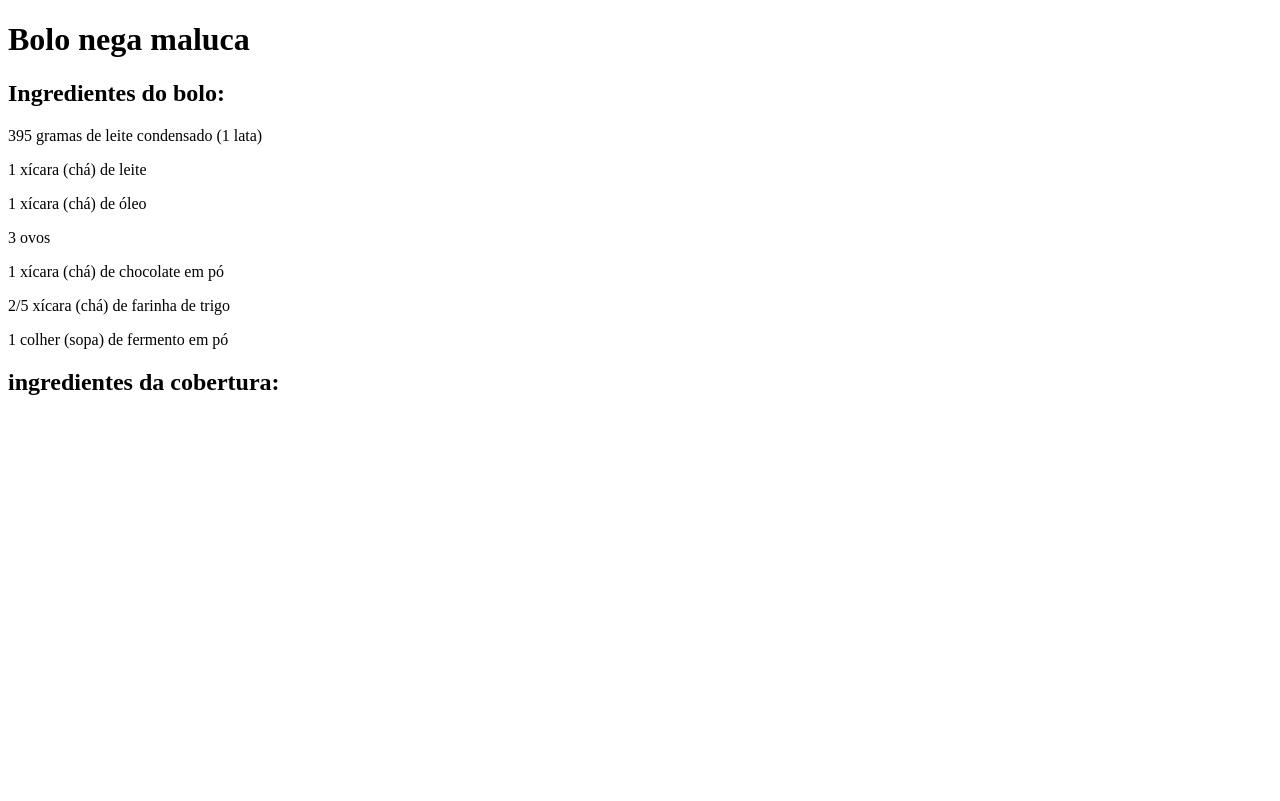
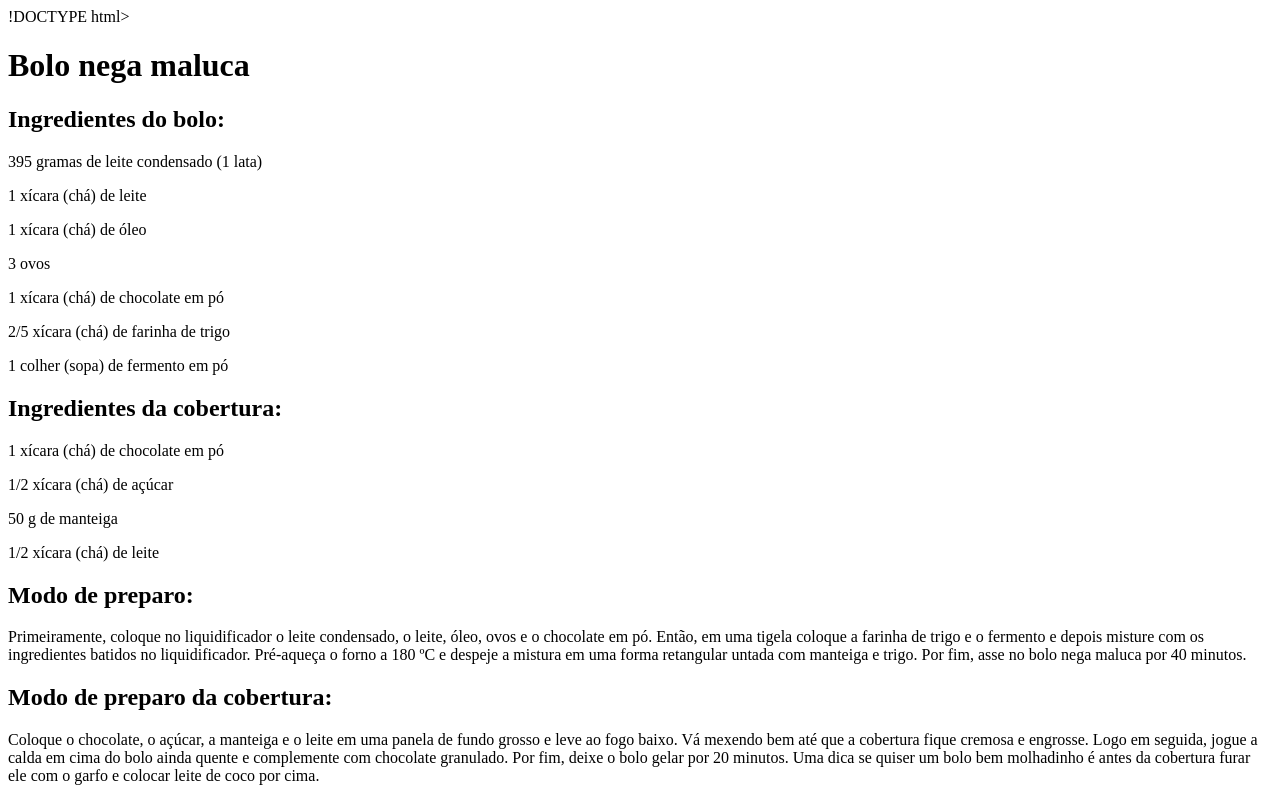
Before and after one commit to Izabellyy/Receita, a plain HTML site: page index.html in a window 1280 px wide. Drawn offline with Linux system fonts and the light colour scheme.

Commit message:
Update index.html

```diff
--- a/index.html
+++ b/index.html
@@ -1,4 +1,4 @@
-<!DOCTYPE html>
+!DOCTYPE html>
 <html lang="en">
 <head>
     <meta charset="UTF-8">
@@ -8,6 +8,7 @@
 </head>
 <body>
         <h1>Bolo nega maluca</h1>
+
         <h2>Ingredientes do bolo:</h2>
         <p>395 gramas de leite condensado (1 lata)</p>
         <p>1 xícara (chá) de leite</p>
@@ -16,6 +17,24 @@
         <p>1 xícara (chá) de chocolate em pó</p>
         <p>2/5 xícara (chá) de farinha de trigo</p>
         <p>1 colher (sopa) de fermento em pó</p>
-        <h2>ingredientes da cobertura:</h2>
+
+        <h2>Ingredientes da cobertura:</h2>
+        <p>1 xícara (chá) de chocolate em pó</p>
+        <p>1/2 xícara (chá) de açúcar</p>
+        <p>50 g de manteiga</p>
+        <p>1/2 xícara (chá) de leite</p>
+
+        <h2>Modo de preparo:</h2>
+        <p>Primeiramente, coloque no liquidificador o leite condensado, o leite, óleo, ovos e o chocolate em pó.
+         Então, em uma tigela coloque a farinha de trigo e o fermento e depois misture com os ingredientes batidos no liquidificador.
+         Pré-aqueça o forno a 180 ºC e despeje a mistura em uma forma retangular untada com manteiga e trigo.
+         Por fim, asse no bolo nega maluca por 40 minutos.</p>
+
+         <h2>Modo de preparo da cobertura:</h2>
+         <p>Coloque o chocolate, o açúcar, a manteiga e o leite em uma panela  de fundo grosso e leve ao fogo baixo. Vá mexendo bem até que a cobertura fique cremosa e engrosse.
+            Logo em seguida, jogue a calda em cima do bolo ainda quente e complemente com chocolate granulado.
+            Por fim, deixe o bolo gelar por 20 minutos.
+            Uma dica se quiser um bolo bem molhadinho é antes da cobertura furar ele com o garfo e colocar leite de coco por cima.
+            </p>
 </body>
 </html>
```
